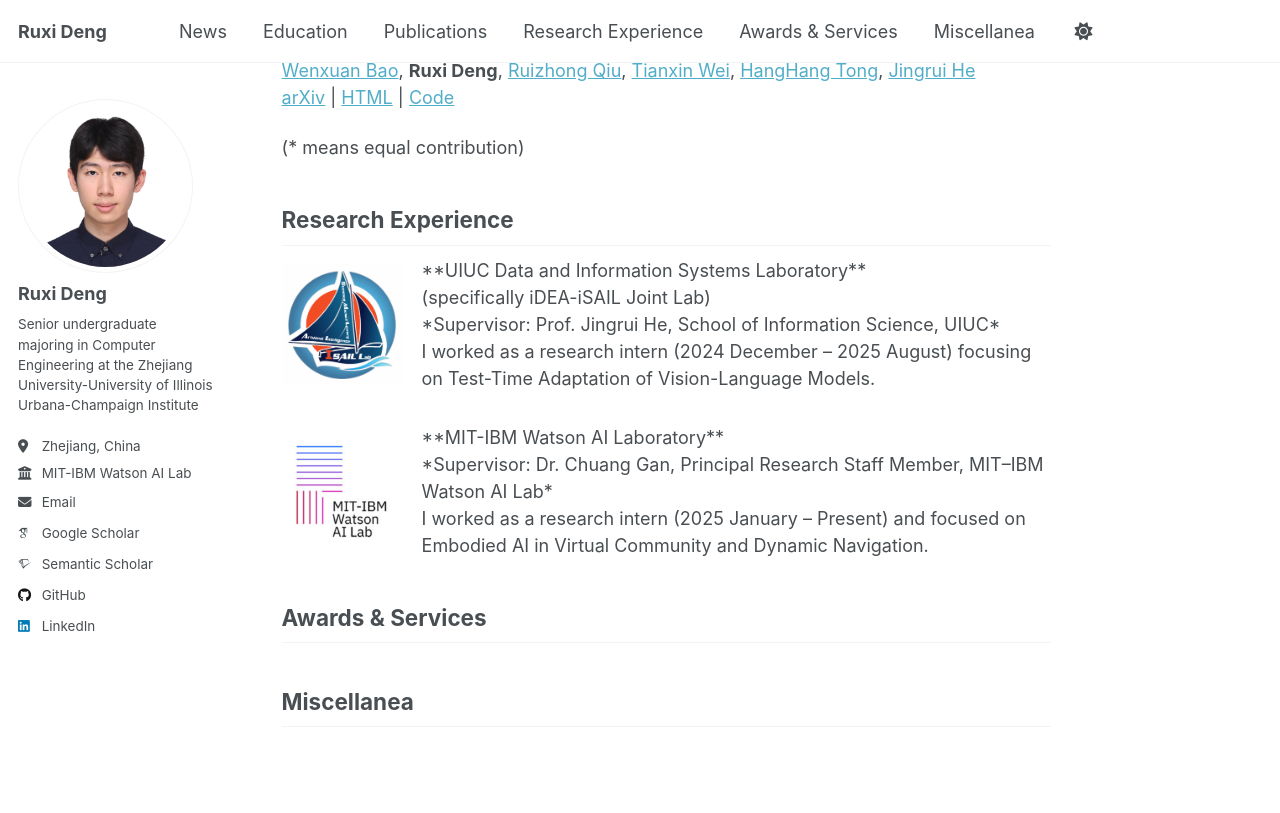
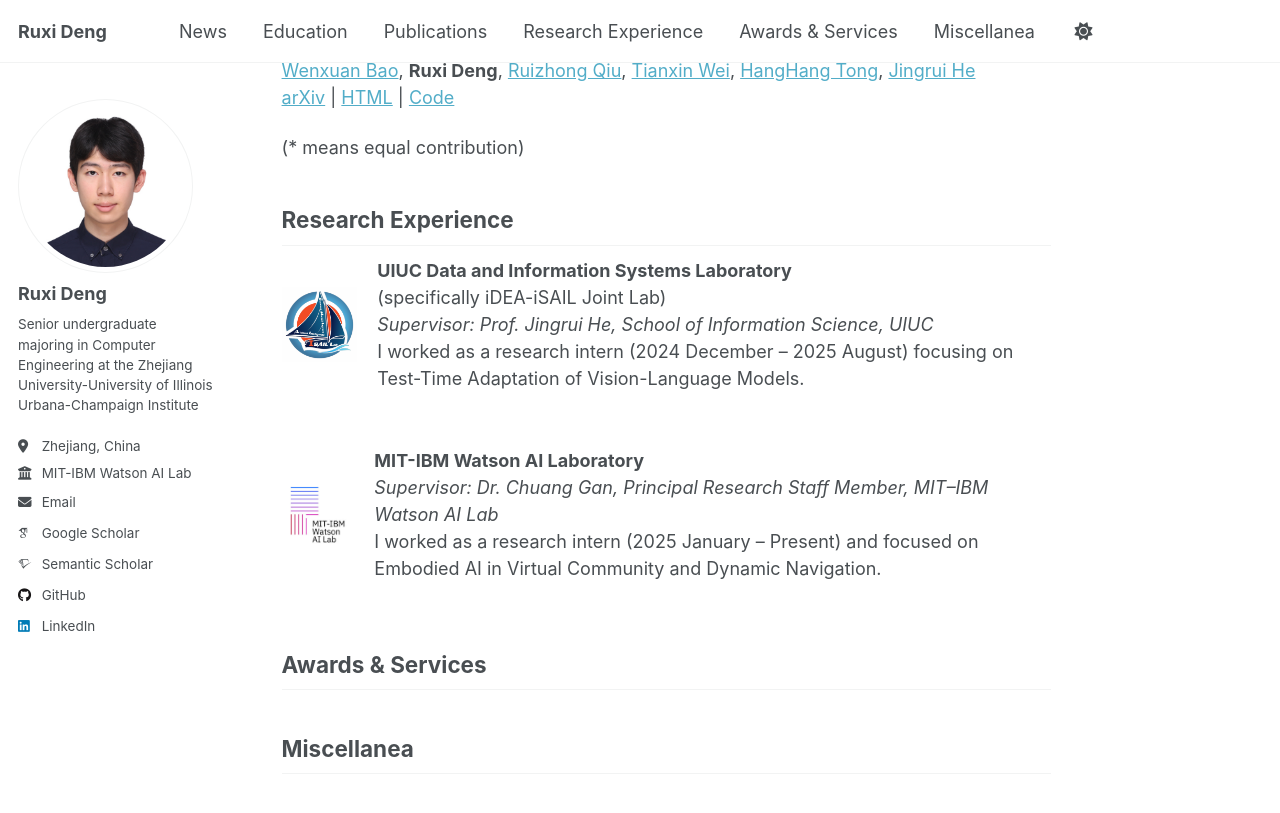
Before and after one commit to ruxideng/ruxideng.github.io, a Jekyll site: the page built from _pages/about.md, in a window 1280 px wide and 900 px high, scrolled down 1830 px. Shown: the top 813 px of the window. Built offline with Jekyll 4.4.1, drawn with Linux system fonts in a browser that asks for light colours; some web fonts are replaced; a script that is not in the unit is left out.

Commit message:
Update about.md

```diff
--- a/_pages/about.md
+++ b/_pages/about.md
@@ -53,24 +53,25 @@ Latte: Collaborative Test-Time Adaptation of Vision-Language Models in Federated
 
 <h2 id="research">Research Experience</h2>
 
-<div style="display:flex; align-items:center; gap:20px; margin-bottom:32px;">
+<div style="display:flex; align-items:center; gap:20px; margin-bottom:32px;" markdown="1">
   <img src="/images/isail.png" width="120">
-  <div>
-    **UIUC Data and Information Systems Laboratory**<br>
-    (specifically iDEA-iSAIL Joint Lab)<br>
-    *Supervisor: Prof. Jingrui He, School of Information Science, UIUC*<br>
-    I worked as a research intern (2024 December – 2025 August) focusing on Test-Time Adaptation of Vision-Language Models.
+  <div markdown="1">
+**UIUC Data and Information Systems Laboratory**
+(specifically iDEA-iSAIL Joint Lab)
+*Supervisor: Prof. Jingrui He, School of Information Science, UIUC*
+I worked as a research intern (2024 December – 2025 August) focusing on Test-Time Adaptation of Vision-Language Models.
   </div>
 </div>
 
-<div style="display:flex; align-items:center; gap:20px; margin-bottom:32px;">
+<div style="display:flex; align-items:center; gap:20px; margin-bottom:32px;" markdown="1">
   <img src="/images/mitibm.png" width="120">
-  <div>
-    **MIT-IBM Watson AI Laboratory**<br>
-    *Supervisor: Dr. Chuang Gan, Principal Research Staff Member, MIT–IBM Watson AI Lab*<br>
-    I worked as a research intern (2025 January – Present) and focused on Embodied AI in Virtual Community and Dynamic Navigation.
+  <div markdown="1">
+**MIT-IBM Watson AI Laboratory**
+*Supervisor: Dr. Chuang Gan, Principal Research Staff Member, MIT–IBM Watson AI Lab*
+I worked as a research intern (2025 January – Present) and focused on Embodied AI in Virtual Community and Dynamic Navigation.
   </div>
 </div>
+
 
 <h2 id="awards">Awards & Services</h2>
 
```
